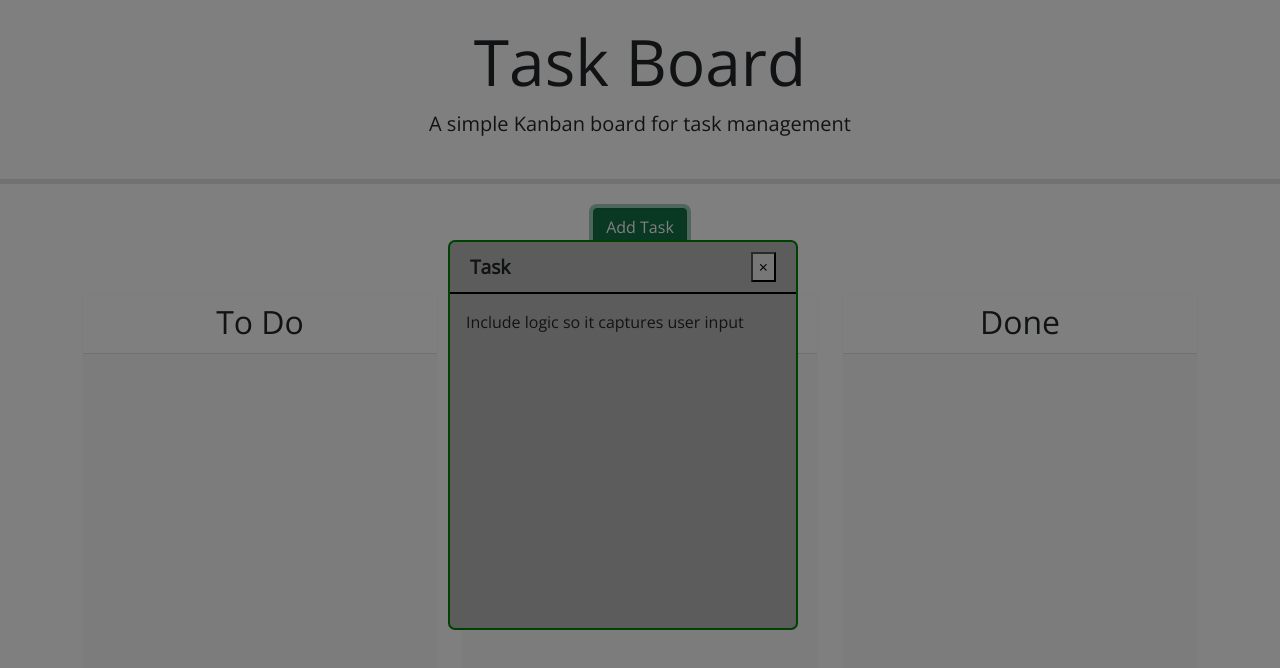
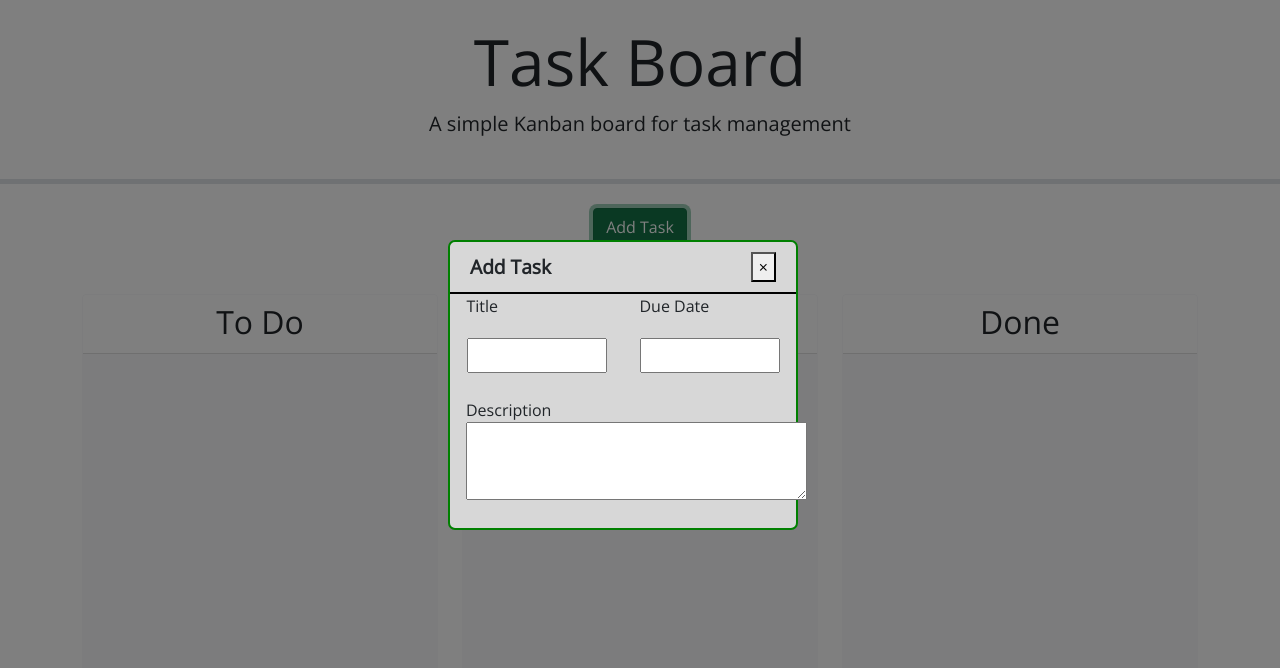
Before and after one commit to ClassJa/kanban-task-board, a plain HTML site: page index.html in a window 1280 px wide. Both pictures are taken after a click on the button "Add Task". Drawn offline with nearby package versions, Linux system fonts and the light colour scheme.

Commit message:
Created and formatted the modal pop-up box

```diff
--- a/assets/css/style.css
+++ b/assets/css/style.css
@@ -19,12 +19,12 @@ body {
   position: fixed;
   top: 30%;
   left: 35%;
-  height: 390px;
+  height: 290px;
   width: 350px;
   border: 2px solid green;
   border-radius: 7px;
-  z-index: 10;
-  background-color: rgb(186, 186, 186);
+  z-index: 9999;
+  background-color: rgb(215, 215, 215);
   max-width: 80%;
   display: none;
 }
@@ -40,6 +40,14 @@ body {
   font-weight: bolder;
 
 }
+.modal-body {
+  position: relative;
+  top: 10%;
+}
+
+/* .x-button {
+  cursor: pointer
+} */
 
 .modal-header .x-button {
   cursor: pointer
@@ -76,8 +84,50 @@ body {
   display: none;
 } */
 
+
+.side-side {
+  display: flex;
+  justify-content: space-around;
+  /* justify-items: center; */
+  /* align-content: space-evenly; */
+
+}
+
+
 .addTaskBtn {
   display: inline-block;
+}
+
+.title-text {
+  /* position: relative;
+  top: 80px; */
+}
+
+.due-date-text {
+
+}
+
+.titleBoxInput {
+  display: flex;
+  position: relative;
+  top: 20px;
+  height: 35px;
+  width: 140px;
+}
+
+
+.dueDateBoxInput {
+  display: flex;
+  position: relative;
+  top: 20px;
+  height: 35px;
+  width: 140px;
+}
+
+#task-description {
+  position: relative;
+  width: auto;
+  height: auto;
 }
 
 /* #overlay {
--- a/assets/js/script.js
+++ b/assets/js/script.js
@@ -7,6 +7,7 @@ const openModalBtn = document.querySelector('[data-bs-target]')
 const closeModalBtn = document.querySelector('[data-x-button]')
 const overlay = document.getElementById('overlay')
 const overlayActive = document.querySelector('.active')
+// const modalBackdrop = document.querySelector('.modal-backdrop')
 
 projectTask = {
     // id: Int32Array,
@@ -34,6 +35,7 @@ closeModalBtn.addEventListener('click', function(event){
 openModalBtn.addEventListener('click', function(event){
     event.preventDefault
     modalPopUp.setAttribute('style', 'display: inline-block')
+
     console.log(openModalBtn.style)
     // openModalBtn.setAttribute('style', 'display: inline-block')
     // openModalBtn.setAttribute('class', 'active')
--- a/index.html
+++ b/index.html
@@ -26,10 +26,16 @@
     </div>
     <div class="modal-pop-up" id="formModal">
       <div class="modal-header">
-        <div class="title">Task</div>
+        <div class="title">Add Task</div>
         <button class="x-button" data-x-button >&times;</button>
       </div>
-      <div class="modal-body">Include logic so it captures user input</div>
+      <div class="side-side">
+        <div>Title <input class="titleBoxInput"></div>
+
+        <div>Due Date <input class="dueDateBoxInput"> </div>
+
+      </div>
+      <div class="modal-body"> Description<textarea name="task-description" id="task-description" cols="35" rows="3"></textarea></div>
     </div>
     <!-- Todo: Create a modal with a form to add tasks -->
       <!-- bootstrap to look up modal -->
```
